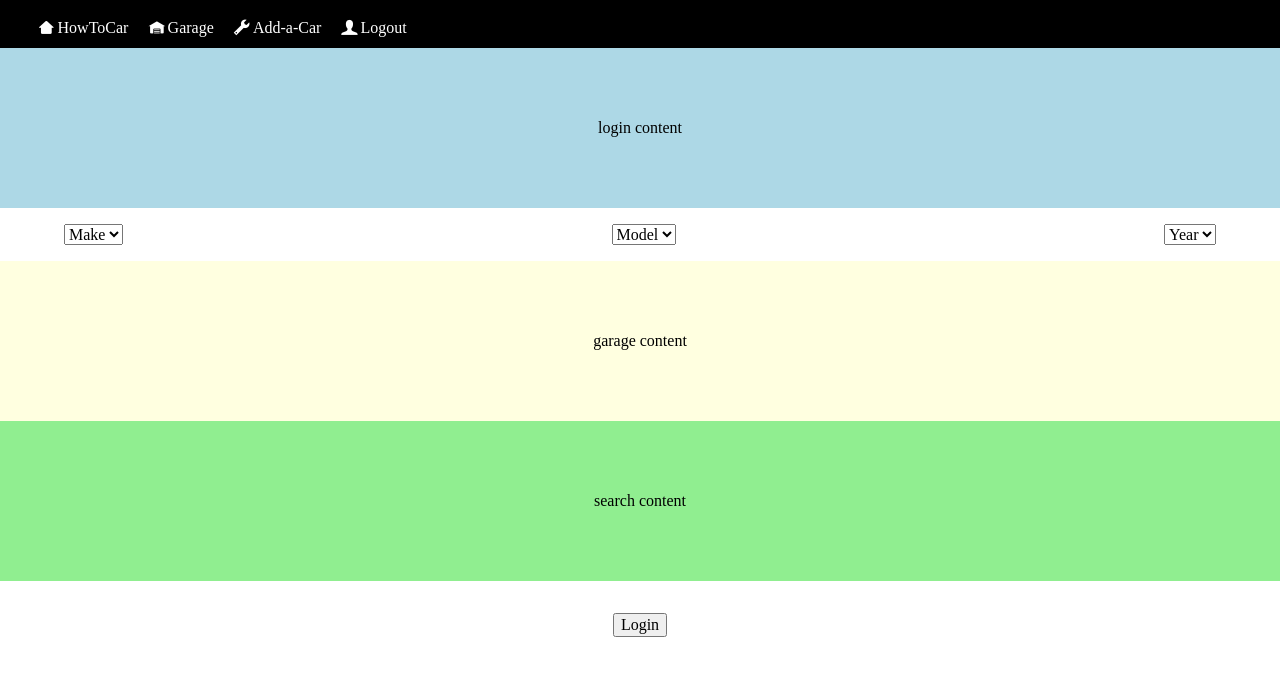
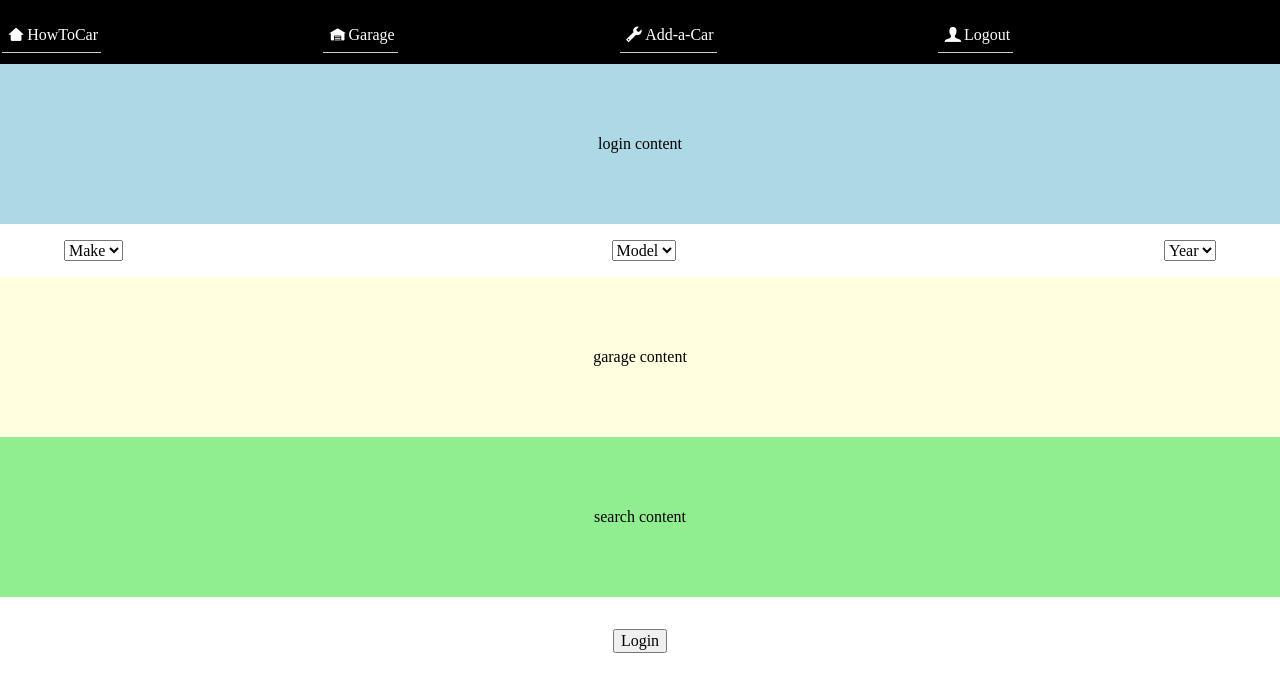
Before and after one commit to jacoby22/HowToCar, a website: page index.html in a window 1280 px wide. Drawn offline with nearby package versions, Linux system fonts and the light colour scheme; no server answers.

Commit message:
Final Changes for Now

```diff
--- a/scripts/views/searchView.js
+++ b/scripts/views/searchView.js
@@ -49,8 +49,16 @@
       }
     });
   };
-  $('.icon-menu').on('click',function() {
+
+  $('.icon-menu-outline').on('click',function() {
     $('.main-nav ul').toggle('slow');
+  });
+  $(window).on('resize', function() {
+    if ($(window).width() >= 641) {
+      $('.main-nav ul').show();
+    } else {
+      $('.main-nav ul').hide();
+    }
   });
 
   module.searchView = searchView;
--- a/styles/base.css
+++ b/styles/base.css
@@ -13,7 +13,7 @@ body {
 header {
   display: inline-block;
   width: 100%;
-  height: 3em;
+  height: 4em;
   background-color: black;
   color: lightgrey;
 }
--- a/styles/modules.css
+++ b/styles/modules.css
@@ -1,8 +1,15 @@
+/*LINK STYLES
+=========================================*/
+
 .icon-menu-outline {
   font-size: 1.5em;
   float: right;
   /*background-color: red;*/
+}
 
+.main-nav {
+  padding: 0.1em;
+  /*display: block;*/
 }
 .main-nav ul {
   display: none;
@@ -10,10 +17,11 @@
   list-style: none;
   clear: both;
   width: 80%;
+  /*margin-bottom: -4em -2em 1em -3em;*/
 }
 
 .main-nav li {
-  margin-right: .4em;
+  margin-right: .6em;
   /*font-size: 1.5em;*/
   padding: .5em .2em;
   border-bottom: 1px solid #ccc;
@@ -27,22 +35,26 @@
   .icon-menu-outline {
   display: none;
 }
-
 .main-nav {
-  padding: .2em .2em .2em 2em;
- }
+  padding: 0.1em;
+  /*display: block;*/
+}
 
 .main-nav ul {
-  display: block
+  display: flex;
+  justify-content: space-between;
+  align-content: center;
+  columns: 4;
  }
 
 .main-nav ul li {
-  display: inline;
-  border-bottom: none;
+  display: flex;
+  justify-content: space-around;
+  columns: 4;
+  /*width: 100%;*/
  }
 
 .main-nav ul li:hover a {
   color: #29506D;
  }
-
 }
```
